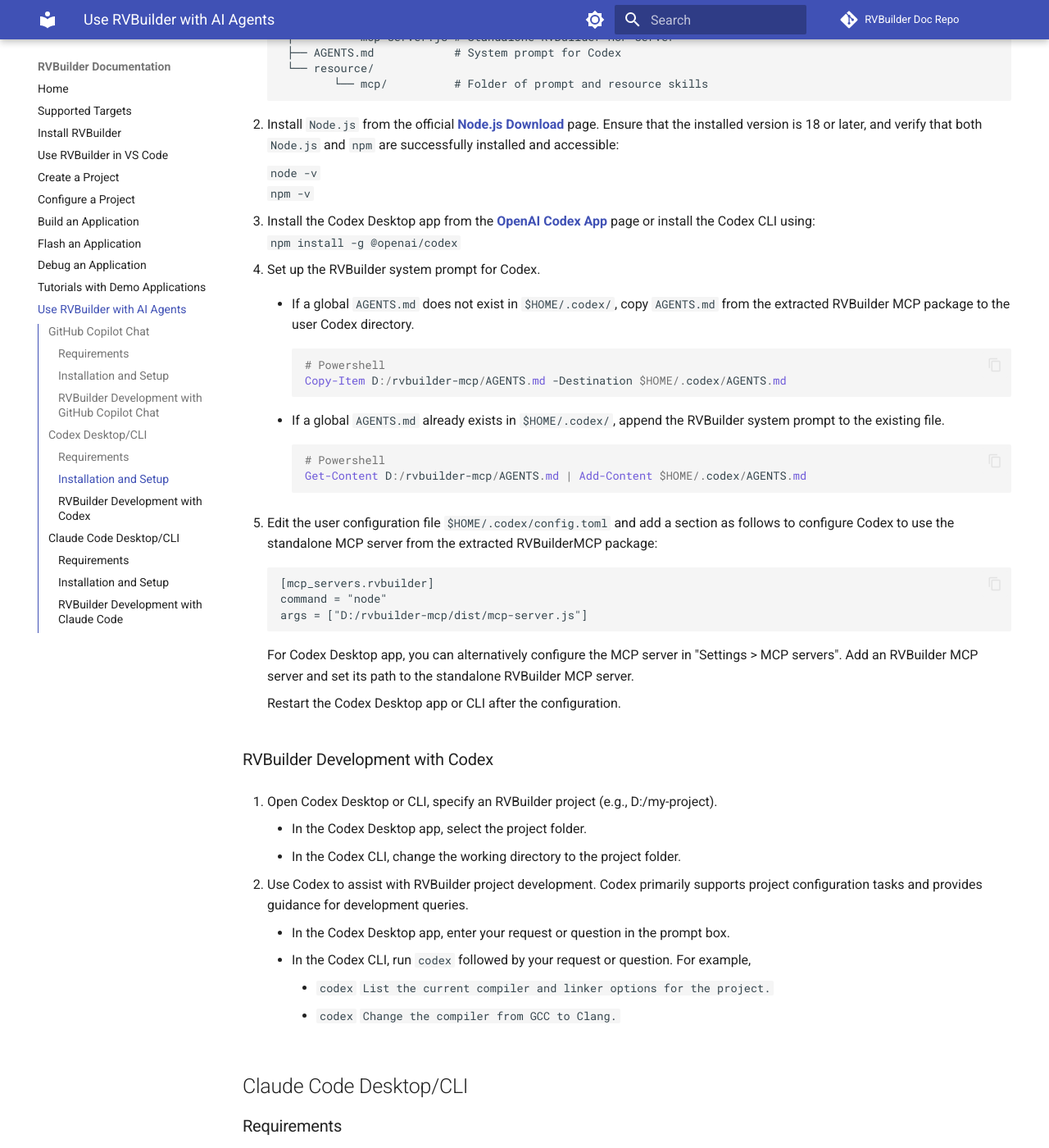
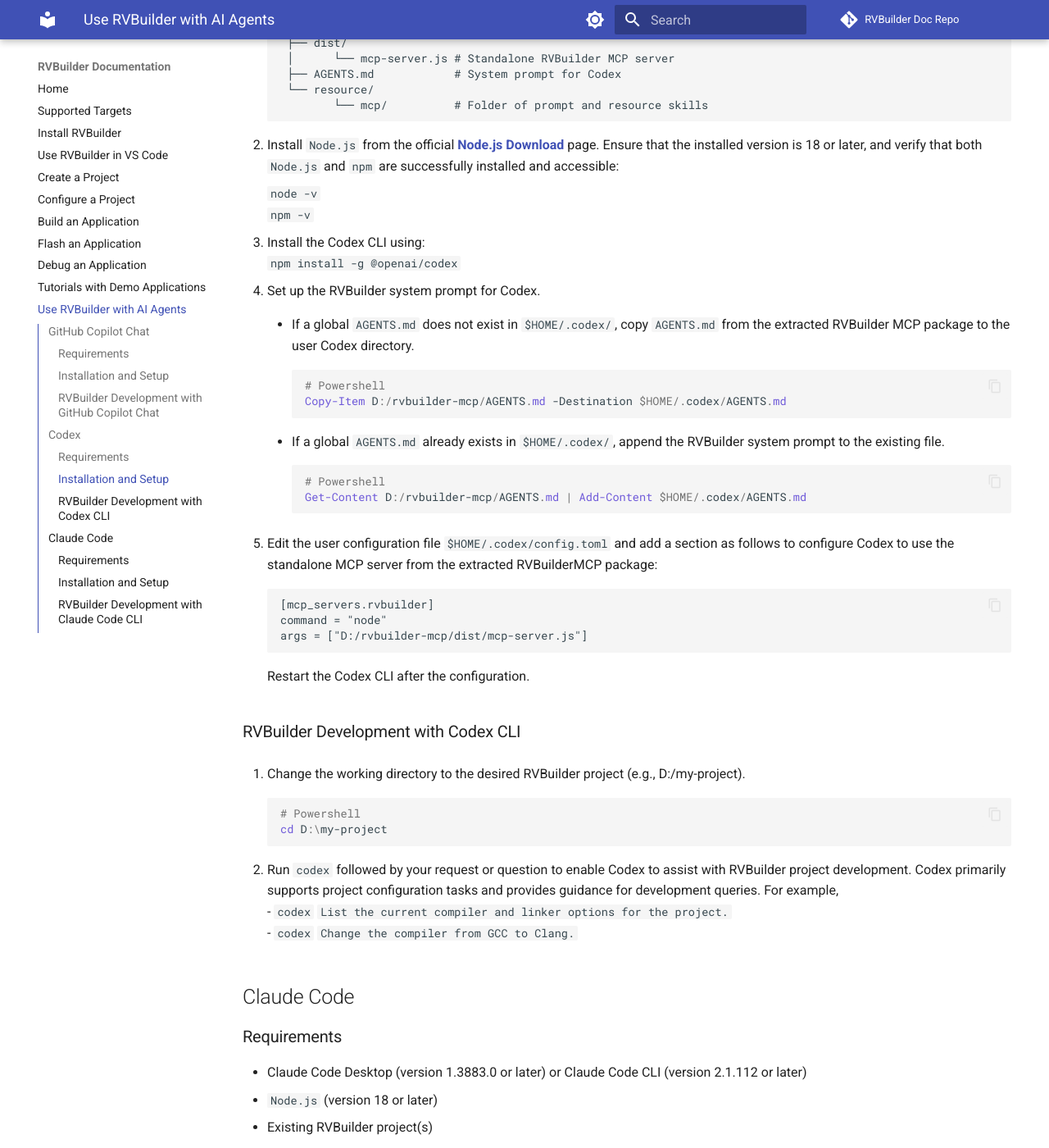
Before and after one commit to obscuredarling/qwpo4578, an MkDocs documentation site: the page built from docs/mcp_for_AI.md, in a window 1280 px wide and 1400 px high, scrolled down 2717 px. Shown: the whole window at 82% size. Built offline with MkDocs 1.6.1 and Material for MkDocs 9.7.7, drawn with Linux system fonts in a browser that asks for light colours; comment, search, counter and statistics services are not loaded; some of the changed text lies outside the part shown.

Commit message:
Changed to focus on CLI descriptions. Remove Desktop-specific descriptions for Codex and Claude assistance.

````diff
--- a/docs/mcp_for_AI.md
+++ b/docs/mcp_for_AI.md
@@ -53,7 +53,7 @@
         ``@rvbuilder Start debugging and show CPU register values after the program suspends``
 
 
-## Codex Desktop/CLI
+## Codex
 ### Requirements
 - Codex Desktop (version 26.421.11020 or later) or Codex CLI (version 0.122.0 or later)
 - `Node.js` (version 18 or later)
@@ -77,7 +77,7 @@
     ``node -v`` <br>
     ``npm -v``
 
-3. Install the Codex Desktop app from the [**OpenAI Codex App**](https://openai.com/zh-Hant/codex/) page or install the Codex CLI using: <br>
+3. Install the Codex CLI using: <br>
    ``npm install -g @openai/codex``
 
 4. Set up the RVBuilder system prompt for Codex.
@@ -102,24 +102,22 @@
     args = ["D:/rvbuilder-mcp/dist/mcp-server.js"]
     ```
 
-    For Codex Desktop app, you can alternatively configure the MCP server in "Settings > MCP servers". Add an RVBuilder MCP server and set its path to the standalone RVBuilder MCP server. <br>
+    Restart the Codex CLI after the configuration. <br>
 
-    Restart the Codex Desktop app or CLI after the configuration. <br>
+### RVBuilder Development with Codex CLI
+1. Change the working directory to the desired RVBuilder project (e.g., D:/my-project).
 
-### RVBuilder Development with Codex
-1. Open Codex Desktop or CLI, specify an RVBuilder project (e.g., D:/my-project).
-     - In the Codex Desktop app, select the project folder.
-     - In the Codex CLI, change the working directory to the project folder.
+    ```powershell
+    # Powershell
+    cd D:\my-project
+    ```
 
-2. Use Codex to assist with RVBuilder project development. Codex primarily supports project configuration tasks and provides guidance for development queries.
-
-    - In the Codex Desktop app, enter your request or question in the prompt box.
-    - In the Codex CLI, run `codex` followed by your request or question. For example,<br>
-        - <code>codex</code> ``List the current compiler and linker options for the project.``
+2. Run `codex` followed by your request or question to enable Codex to assist with RVBuilder project development. Codex primarily supports project configuration tasks and provides guidance for development queries. For example,<br>
+        - <code>codex</code> ``List the current compiler and linker options for the project.`` <br>
         - <code>codex</code> ``Change the compiler from GCC to Clang.``
 
 
-## Claude Code Desktop/CLI
+## Claude Code
 ### Requirements
 - Claude Code Desktop (version 1.3883.0 or later) or Claude Code CLI (version 2.1.112 or later)
 - `Node.js` (version 18 or later)
@@ -146,8 +144,6 @@
 
     ``npm install -g @anthropic-ai/claude-code`` <br>
 
-    To use the Claude Code Desktop app, download and install it from the [**Claude Download**](https://claude.ai/downloads) page.
-
 4. Set up the RVBuilder system prompt for Claude Code.<br>
     - If a global `CLAUDE.md` does not exist, copy `CLAUDE.md` from the extracted RVBuilder MCP package to the user Claude directory. <br>
        ```powershell
@@ -160,21 +156,21 @@
        Get-Content D:/rvbuilder-mcp/CLAUDE.md | Add-Content $HOME/.claude/CLAUDE.md
        ```
 
-### RVBuilder Development with Claude Code
+### RVBuilder Development with Claude Code CLI
 
-1. Open Claude Code Desktop or CLI, specify an RVBuilder project (e.g., D:/my-project).
-    - In the Claude Code Desktop app, select the project folder.
-    - In the Claude Code CLI, change the working directory to the project folder.
+1. Change the working directory to the desired RVBuilder project (e.g., D:/my-project).
+
+    ```powershell
+    # Powershell
+    cd D:\my-project
+    ```
 
 2. Register the standalone MCP server in the extracted RVBuilder MCP package for the project.<br>
     ```powershell
     # Powershell
     claude mcp add -s local rvbuilder node "D:/rvbuilder-mcp/dist/mcp-server.js"
     ```
-4. Use Claude Code to assist with RVBuilder project development. Claude Code primarily supports project configuration tasks and provides guidance for development queries.
-
-    - In the Claude Code Desktop app, enter your request or question in the prompt box.
-    - In the Claude Code CLI, run `claude` followed by your request or question. For example,<br>
+4. Run `claude` followed by your request or question to enable Claude Code to assist with RVBuilder project development. Claude Code primarily supports project configuration tasks and provides guidance for development queries. For example,<br>
         - <code>claude</code> ``Change the project target to ADP-AE350-A45 and update build settings`` <br>
         - <code>claude</code> ``Enable DSP for my project``<br>
         - <code>claude</code> ``What are the issues that might cause build failures?``
````
Also changed, not shown: other parts of docs/mcp_for_AI.md (+1 -1 lines).
